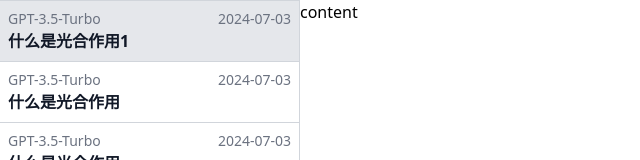
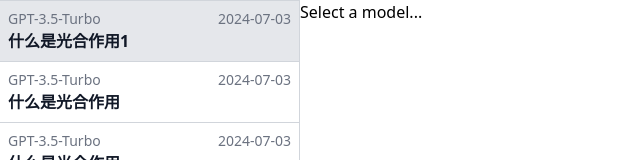
Before and after one commit to vikingmute/vvchat, a Vue app: page /conversation/1 in a window 1280 px wide. Shown: the top 160 px of the page, without its empty margins (0-640 px from the left). Built offline with nearby package versions, Linux system fonts and the light colour scheme.

Commit message:
安装并且测试 Radix Vue

```diff
--- a/package.json
+++ b/package.json
@@ -43,6 +43,7 @@
   "license": "MIT",
   "dependencies": {
     "electron-squirrel-startup": "^1.0.1",
+    "radix-vue": "^1.9.2",
     "vue": "^3.4.34"
   }
 }
--- a/src/App.vue
+++ b/src/App.vue
@@ -24,7 +24,7 @@
       </div>
     </div>
     <div class="h-full flex-1">
-      content
+      <ProviderSelect />
     </div>
   </div>
 </template>
@@ -32,7 +32,8 @@
 <script setup lang="ts">
 import { Icon } from '@iconify/vue'
 import { ConversationProps } from './types'
-import ConversationList from './components/ConversationList.vue';
+import ConversationList from './components/ConversationList.vue'
+import ProviderSelect from './components/ProviderSelect.vue';
 const items: ConversationProps[] = [
   { id: 1, selectedModel: 'GPT-3.5-Turbo', title: '什么是光合作用1', createdAt: '2024-07-03', updatedAt: '2024-07-03', providerId: 1},
   { id: 2, selectedModel: 'GPT-3.5-Turbo', title: '什么是光合作用', createdAt: '2024-07-03', updatedAt: '2024-07-03', providerId: 1},
--- /dev/null
+++ b/src/components/ProviderSelect.vue
@@ -0,0 +1,49 @@
+<template>
+  <div class="provider-select">
+    <SelectRoot>
+      <SelectTrigger>
+        <SelectValue placeholder="Select a model..." />
+      </SelectTrigger>
+      <SelectPortal>
+        <SelectContent>
+          <SelectViewport>
+            <SelectItem value="apple">
+              <SelectItemText>
+                Apple
+              </SelectItemText>
+            </SelectItem>
+            <SelectItem value="banana">
+              <SelectItemText>
+                Banana
+              </SelectItemText>
+            </SelectItem>
+            <SelectItem value="dog">
+              <SelectItemText>
+                Dog
+              </SelectItemText>
+            </SelectItem>
+          </SelectViewport>
+        </SelectContent>
+      </SelectPortal>
+    </SelectRoot>
+  </div>
+</template>
+
+<script lang="ts" setup>
+import {
+  SelectContent,
+  SelectGroup,
+  SelectItem,
+  SelectItemIndicator,
+  SelectItemText,
+  SelectLabel,
+  SelectPortal,
+  SelectRoot,
+  SelectSeparator,
+  SelectTrigger,
+  SelectValue,
+  SelectViewport,
+} from 'radix-vue'
+
+
+</script>
```
Also changed, not shown: 1 other file (tests, documents, lock files or other folders).
